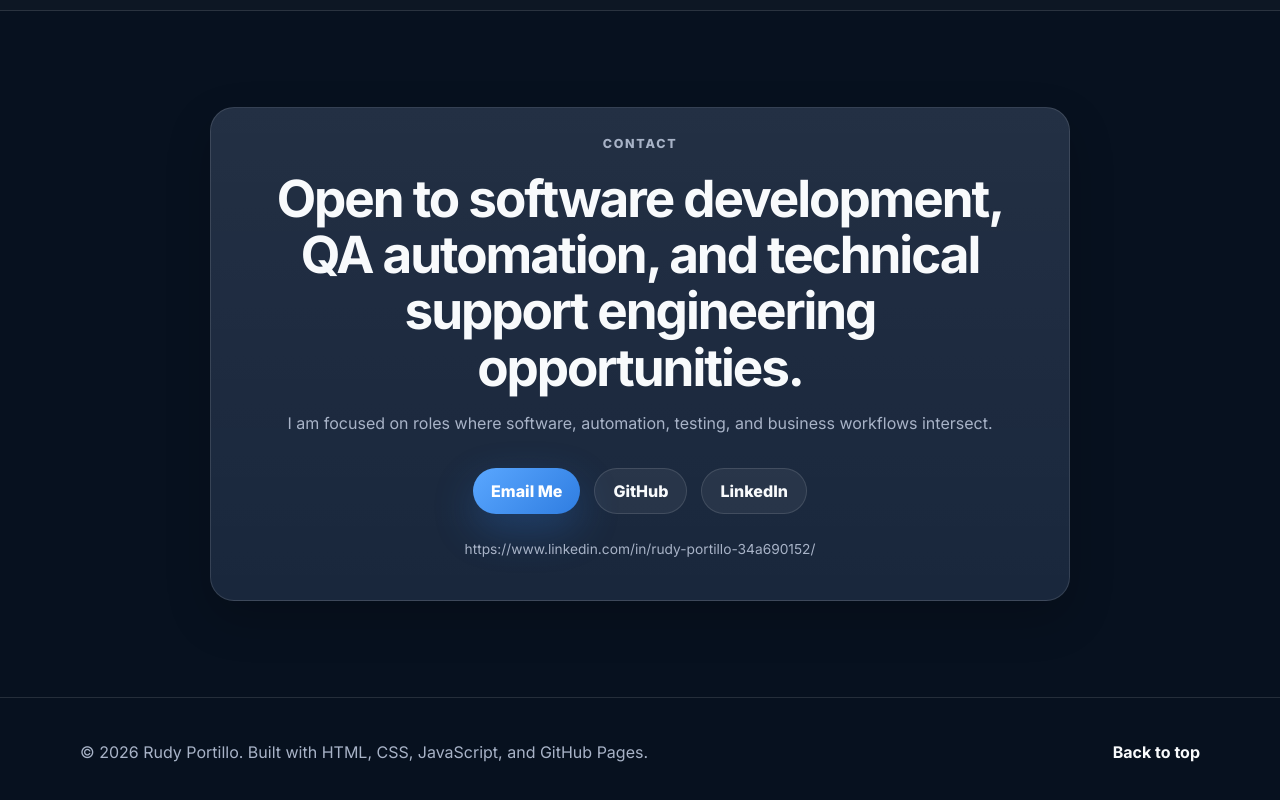
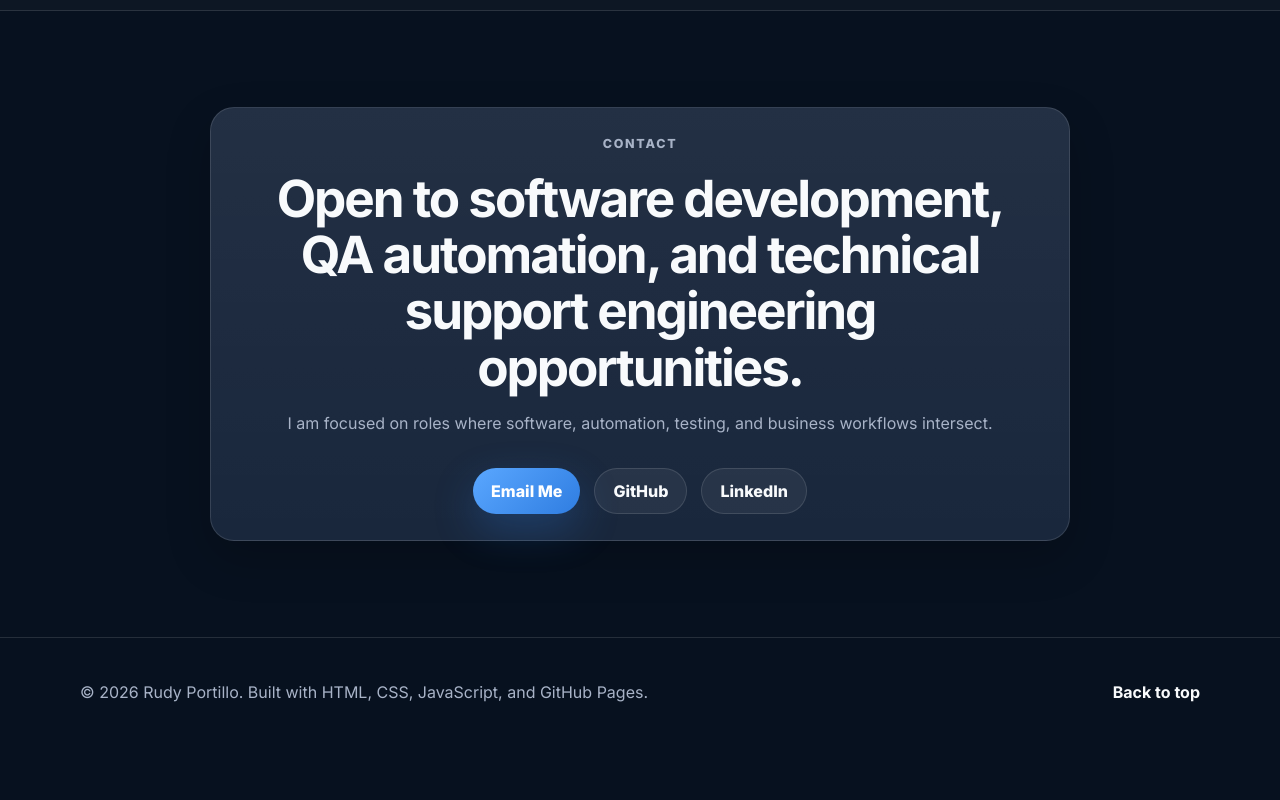
Before and after one commit to rportillodev/rportillodev.github.io, a plain HTML site: page index.html in a window 1280 px wide. Shown: the part 3812-4612 px from the top of the page. After the commit the page ends 4560 px from the top, so only its background shows below. Drawn offline with Linux system fonts and the light colour scheme.

Commit message:
Update index.html

```diff
--- a/index.html
+++ b/index.html
@@ -384,9 +384,7 @@
   </a>
 </div>
 
-          <p class="small-note">
-            https://www.linkedin.com/in/rudy-portillo-34a690152/
-          </p>
+
         </div>
       </div>
     </section>
```
